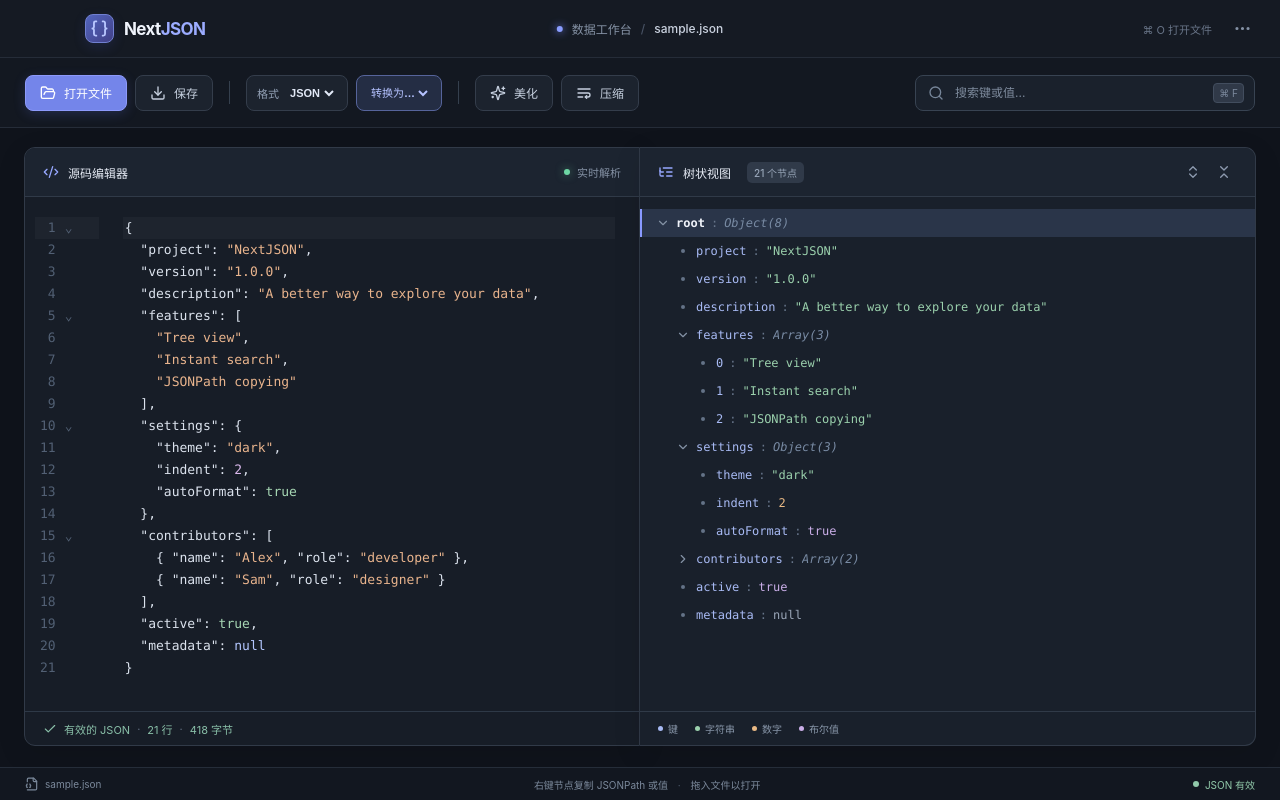
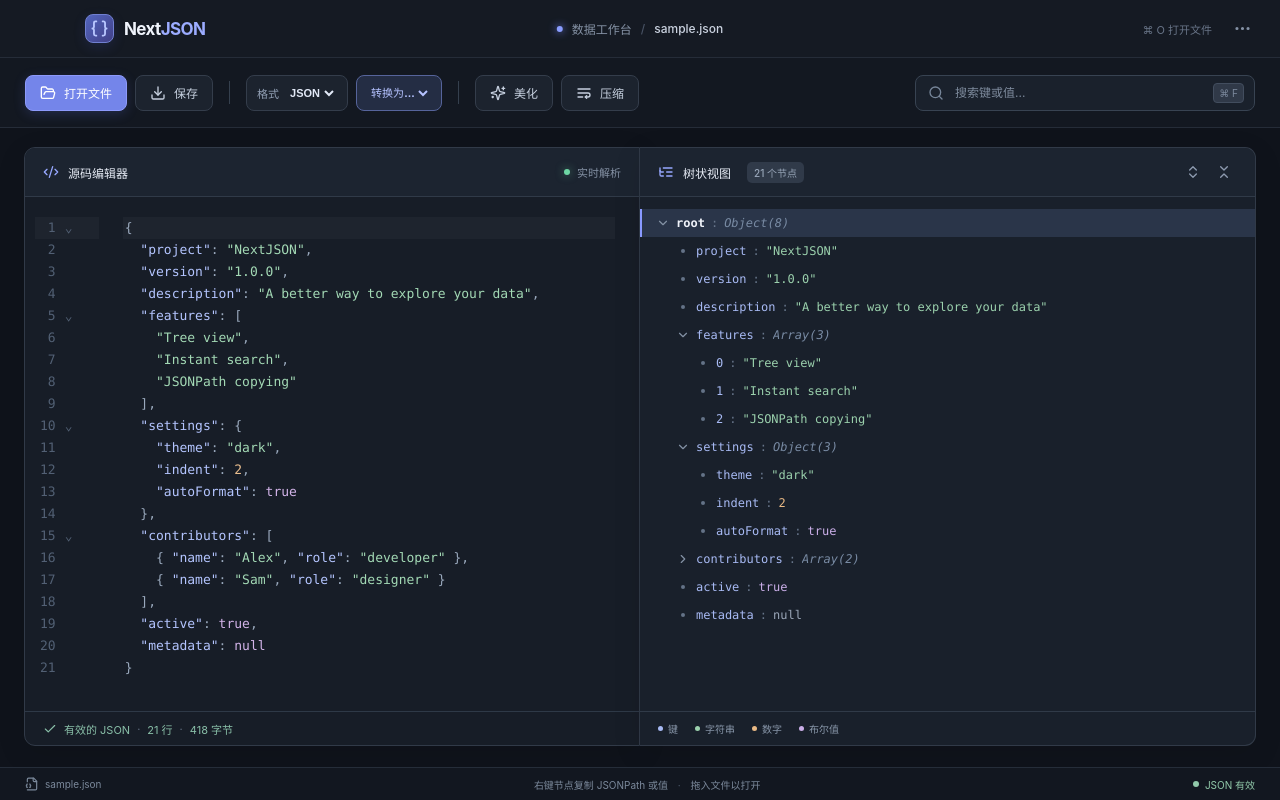
Before and after one commit to joeyplanetart/NextJSON, a React (Vite) app: page / in a window 1280 px wide. Built offline with nearby package versions, Linux system fonts and the light colour scheme.

Commit message:
Tune syntax colors for dark theme

```diff
--- a/package.json
+++ b/package.json
@@ -1,6 +1,6 @@
 {
   "name": "nextjson",
-  "version": "1.1.0",
+  "version": "1.1.1",
   "private": true,
   "type": "module",
   "main": "electron/main.cjs",
@@ -17,9 +17,11 @@
     "@codemirror/lang-json": "^6.0.2",
     "@codemirror/lang-xml": "^6.1.0",
     "@codemirror/lang-yaml": "^6.1.3",
+    "@codemirror/language": "^6.13.1",
     "@codemirror/lint": "^6.9.2",
     "@codemirror/state": "^6.5.2",
     "@codemirror/view": "^6.38.6",
+    "@lezer/highlight": "^1.2.5",
     "@uiw/react-codemirror": "^4.25.2",
     "fast-xml-parser": "^5.12.1",
     "lucide-react": "^0.468.0",
--- a/src/App.tsx
+++ b/src/App.tsx
@@ -3,8 +3,10 @@ import CodeMirror, { type ReactCodeMirrorRef } from '@uiw/react-codemirror'
 import { json, jsonParseLinter } from '@codemirror/lang-json'
 import { yaml as yamlLanguage } from '@codemirror/lang-yaml'
 import { xml as xmlLanguage } from '@codemirror/lang-xml'
+import { HighlightStyle, syntaxHighlighting } from '@codemirror/language'
 import { linter, lintGutter, type LintSource } from '@codemirror/lint'
 import { EditorView } from '@codemirror/view'
+import { tags } from '@lezer/highlight'
 import {
   Braces, Check, ChevronDown, ChevronRight, ChevronsDownUp, ChevronsUpDown,
   CircleAlert, Clipboard, Code2, Copy, Download, FileJson2, FolderOpen,
@@ -46,11 +48,19 @@ const editorTheme = EditorView.theme({
   '.cm-lintRange-error': { backgroundImage: 'none', borderBottom: '2px wavy #ff777e' },
   '.cm-diagnostic-error': { borderLeftColor: '#ff777e' },
   '.cm-tooltip': { backgroundColor: '#222b3a', border: '1px solid #3c4658', color: '#e8edf5' },
-  '.ͼb': { color: '#b4c7ff' },
-  '.ͼc': { color: '#a7d7b4' },
-  '.ͼd': { color: '#d9b8eb' },
-  '.ͼe': { color: '#e9b48d' },
 }, { dark: true })
+
+const editorHighlight = HighlightStyle.define([
+  { tag: [tags.propertyName, tags.definition(tags.propertyName)], color: '#b4c5ff' },
+  { tag: [tags.string, tags.attributeValue], color: '#a3d9b5' },
+  { tag: tags.number, color: '#e9bd8e' },
+  { tag: [tags.bool, tags.null], color: '#d3b4e9' },
+  { tag: [tags.tagName, tags.typeName], color: '#b4c5ff' },
+  { tag: tags.attributeName, color: '#e9bd8e' },
+  { tag: [tags.lineComment, tags.blockComment], color: '#8291a6', fontStyle: 'italic' },
+  { tag: [tags.separator, tags.punctuation, tags.brace, tags.squareBracket, tags.angleBracket, tags.definitionOperator], color: '#9aa9bd' },
+  { tag: tags.invalid, color: '#ff858c', textDecoration: 'underline' },
+])
 
 type MenuState = { x: number; y: number; path: string; value: JsonValue } | null
 
@@ -113,7 +123,7 @@ export default function App() {
       const error = parseSource(view.state.doc.toString(), format).error
       return error ? [{ from: error.offset, to: Math.min(error.offset + 1, view.state.doc.length), severity: 'error', message: error.message }] : []
     }
-    return [language, linter(diagnosticSource), lintGutter(), editorTheme]
+    return [language, syntaxHighlighting(editorHighlight), linter(diagnosticSource), lintGutter(), editorTheme]
   }, [format])
   const matches = useMemo(() => parsed.error || parsed.empty ? [] : findMatches(parsed.value, query), [parsed, query])
   const matchPaths = useMemo(() => new Set(matches.map(match => match.path)), [matches])
@@ -286,7 +296,7 @@ export default function App() {
     <main className="workspace">
       <section className="pane source-pane">
         <div className="pane-header"><div className="pane-title"><Code2 size={16} /><span>源码编辑器</span></div><div className="pane-meta"><span className="live-dot" />实时解析</div></div>
-        <div className="editor-wrap"><CodeMirror ref={editor} value={source} onChange={setSource} extensions={extensions} basicSetup={{ lineNumbers: true, foldGutter: true, highlightActiveLine: true, highlightSelectionMatches: true }} theme="none" placeholder={`在这里粘贴 ${formatLabel[format]}，或拖入文件...`} /></div>
+        <div className="editor-wrap"><CodeMirror ref={editor} value={source} onChange={setSource} extensions={extensions} basicSetup={{ lineNumbers: true, foldGutter: true, highlightActiveLine: true, highlightSelectionMatches: true, syntaxHighlighting: false }} theme="none" placeholder={`在这里粘贴 ${formatLabel[format]}，或拖入文件...`} /></div>
         {parsed.error && <button className="error-banner" onClick={showError}><CircleAlert size={17} /><span><strong>解析错误</strong> · 第 {parsed.error.line} 行，第 {parsed.error.column} 列<br /><small>{parsed.error.message}</small></span><ChevronRight size={16} /></button>}
         {!parsed.error && !parsed.empty && <div className="source-status"><Check size={14} />有效的 {formatLabel[format]} <span>·</span> {source.split('\n').length} 行 <span>·</span> {new Blob([source]).size.toLocaleString()} 字节</div>}
       </section>
```
Also changed, not shown: 1 other file (tests, documents, lock files or other folders).
